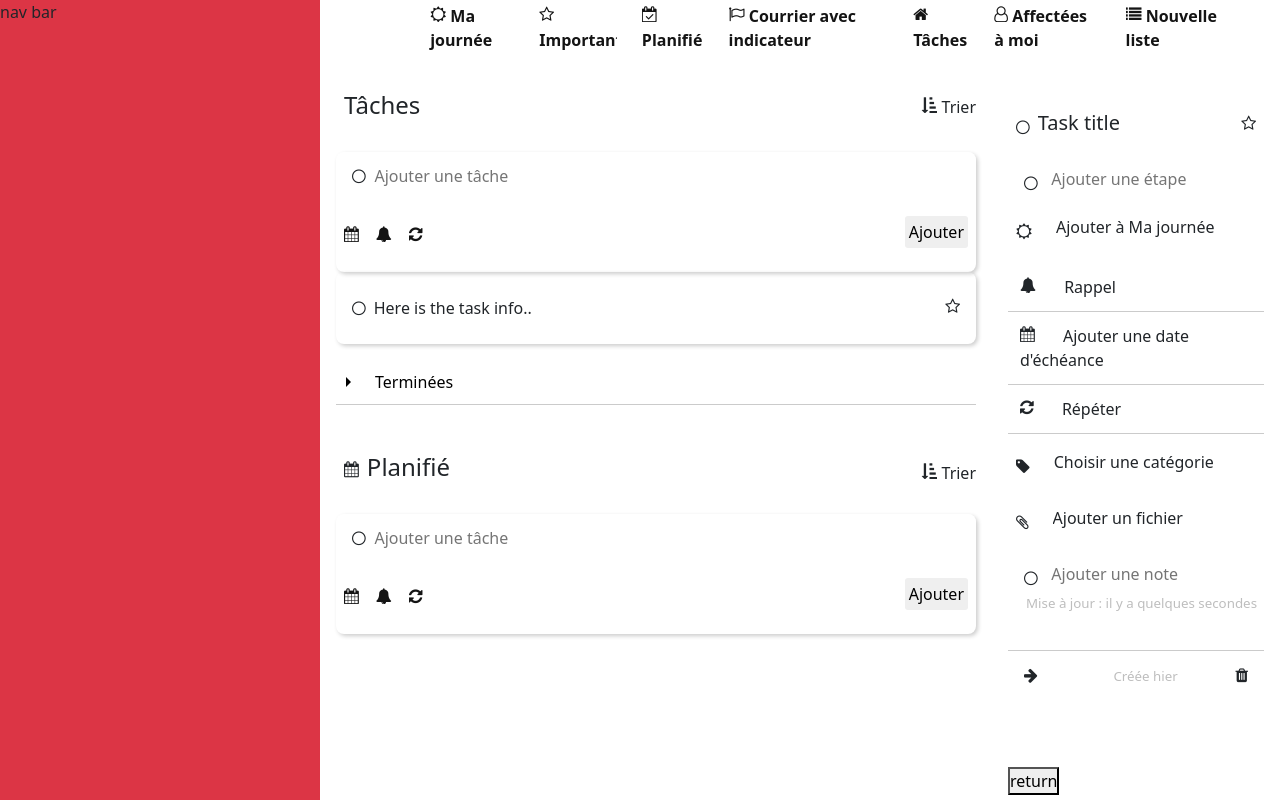
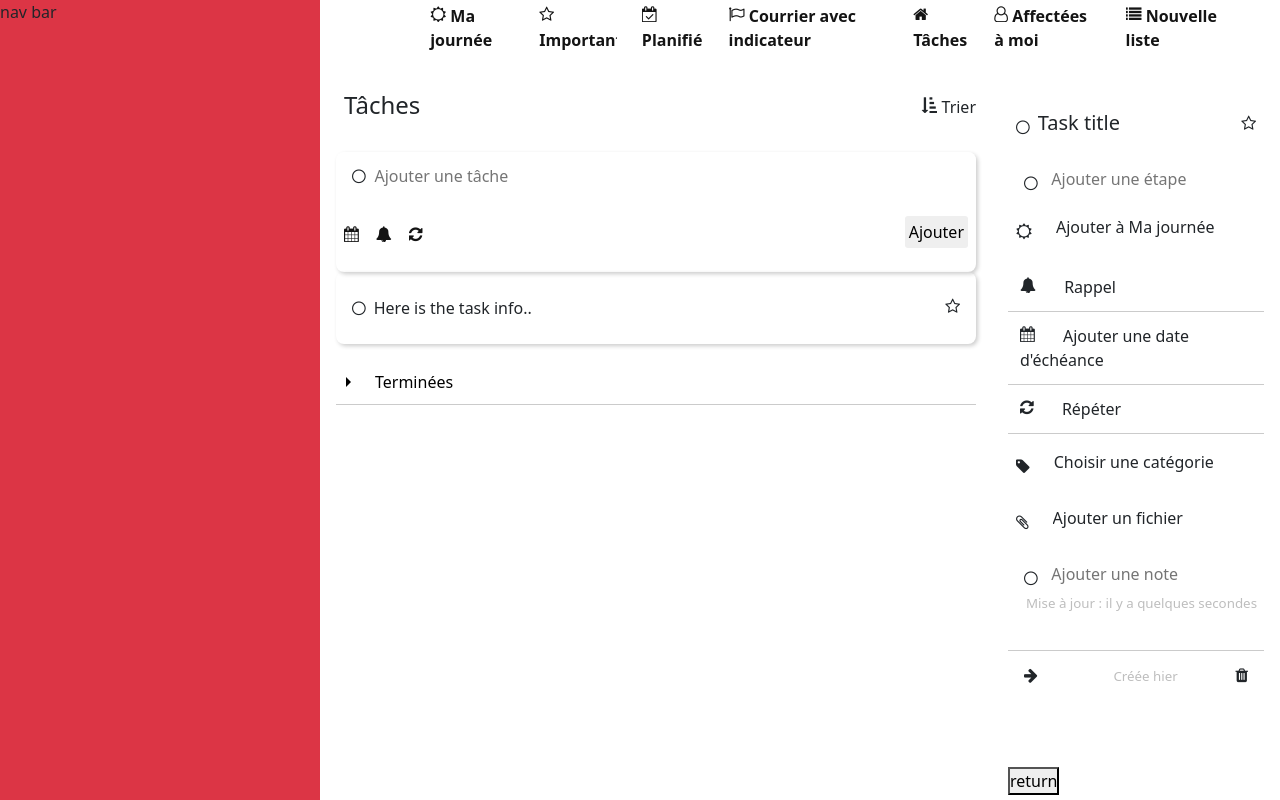
Before and after one commit to youssefsakini/myteamTasks, an Angular app: page /tasks in a window 1280 px wide. Built offline with nearby package versions, Linux system fonts and the light colour scheme.

Commit message:
Add cleaning code

```diff
--- a/src/app/components/tasks-view/tasks-view.component.html
+++ b/src/app/components/tasks-view/tasks-view.component.html
@@ -1,3 +1,4 @@
+<!-- my tasks section -->
 <div class="tasks w-100 p-3">
     <div class="task_header d-flex justify-content-between mb-4">
         <div class="task_title d-flex">
@@ -66,6 +67,7 @@
 
 </div>
 
+<!-- my day section -->
 <!-- <div class="myday w-100 p-3">
     <div class="task_header d-flex justify-content-between mb-4">
         <div class="task_title d-flex">
@@ -96,7 +98,8 @@
     </div>
 </div> -->
 
-<div class="planified w-100 p-3">
+<!-- Planified section -->
+<!-- <div class="planified w-100 p-3">
     <div class="task_header d-flex justify-content-between mb-4">
         <div class="task_title d-flex">
             <i class="fa fa-calendar mt-2 mx-2"></i>
@@ -110,9 +113,7 @@
 
     <div class="add_task">
         <div class="input_div d-flex justify-content-between">
-            <!-- <div class="mt-2 mx-2"> -->
                 <i class="fa fa-circle-thin mt-3 px-3"></i>
-            <!-- </div> -->
             <input type="text" placeholder="Ajouter une tâche">
         </div>
         <div class="task_buttons d-flex justify-content-between my-3">
@@ -126,4 +127,4 @@
             </div>
         </div>
     </div>
-</div>
+</div> -->
```
